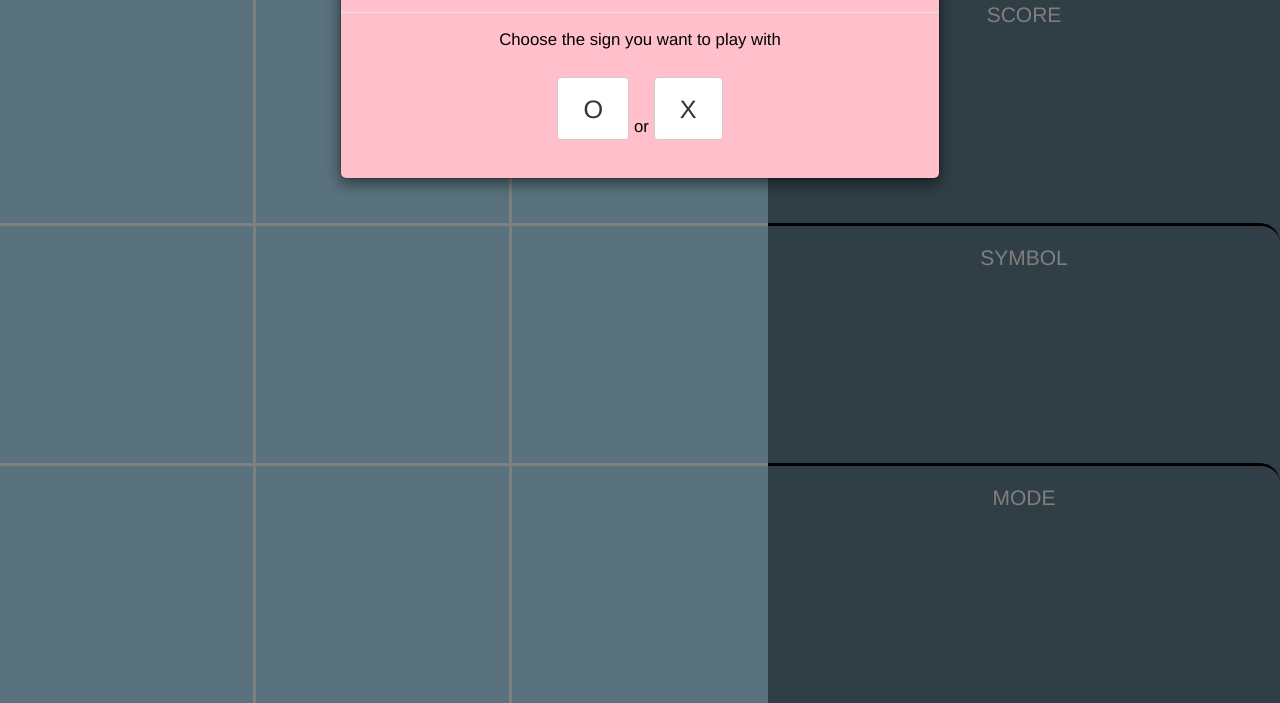
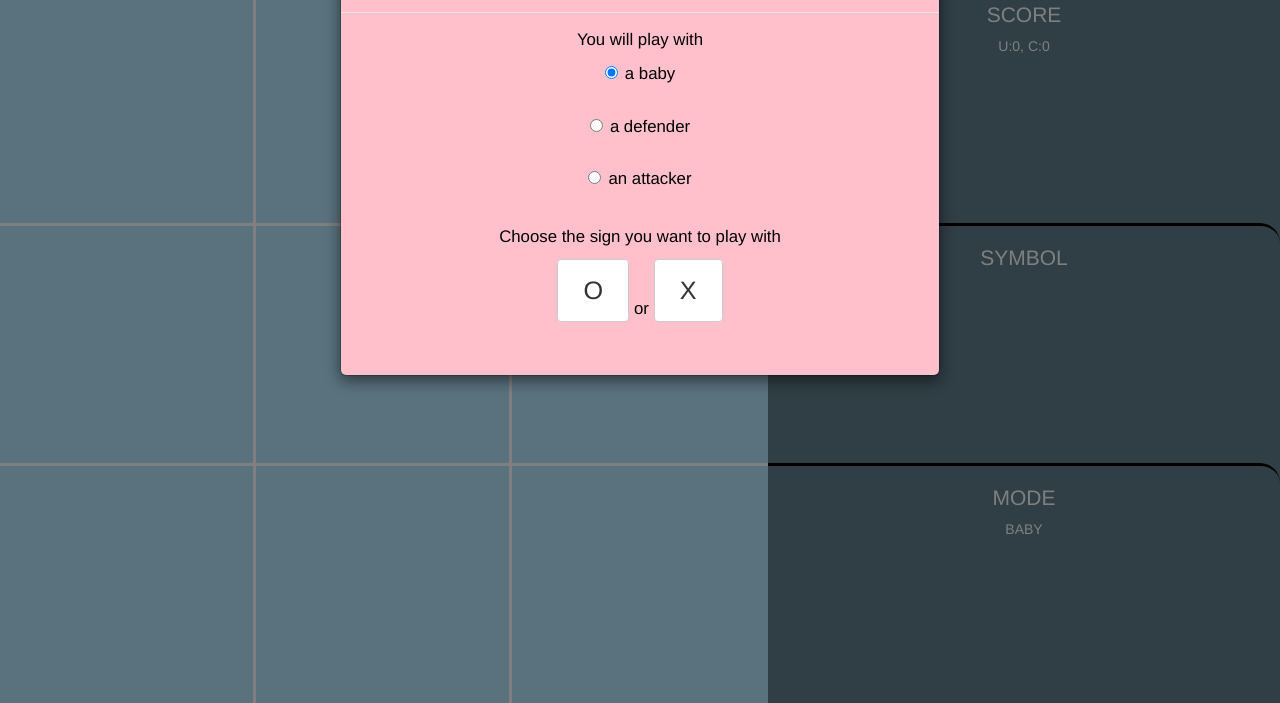
Before and after one commit to ewathedoer/tictactoe, a plain HTML site: page index.html in a window 1280 px wide. Shown: the part 97-800 px from the top of the page. Drawn offline with nearby package versions, Linux system fonts and the light colour scheme.

Commit message:
create skeleton of side menu
mode: the logic of defender and attacker mode still needs to be
implemented

```diff
--- a/index.html
+++ b/index.html
@@ -16,14 +16,34 @@
         <div class="modal-header">
           <h4 class="modal-title">Tic Tac Toe</h4>
         </div>
+
         <div class="modal-body">
+          <!-- mode -->
+          <p>You will play with</p>
+          <div class="radio">
+            <label>
+              <input type="radio" name="mode" class="mode" value="baby" checked>
+              a baby
+            </label>
+          </div>
+          <div class="radio">
+            <label>
+              <input type="radio" name="mode" class="mode" value="defender">
+              a defender
+            </label>
+          </div>
+          <div class="radio">
+            <label>
+              <input type="radio" name="mode" class="mode" value="attacker">
+              an attacker
+            </label>
+          </div>
+
           <p>Choose the sign you want to play with</p>
-        </div>
-
-       <button id="o" type="button" class="btn btn-default" data-dismiss="modal">O</button>
-       <span> or </span>
-       <button id="x" type="button" class="btn btn-default" data-dismiss="modal">X</button>
-
+          <button id="o" type="button" class="btn btn-default" data-dismiss="modal">O</button>
+          <span> or </span>
+          <button id="x" type="button" class="btn btn-default" data-dismiss="modal">X</button>
+        </div> <!-- /.modal-body -->
       </div><!-- /.modal-content -->
     </div><!-- /.modal-dialog -->
   </div><!-- /.modal -->
@@ -49,12 +69,15 @@
     <div class="settings">
       <div id="score" class="settings-button border-wide">
         <h2>score</h2>
+        <p id="score-info"></p>
       </div>
       <div id="symbol" class="settings-button border-wide border-settings-top">
         <h2>symbol</h2>
+        <p id="symbol-info"></p>
       </div>
       <div id="mode" class="settings-button border-settings-top">
         <h2>mode</h2>
+        <p id="mode-info"></p>
       </div>
     </div>
   </section> <!-- board -->
--- a/main.css
+++ b/main.css
@@ -182,3 +182,9 @@ h2 {
   font-size: 1.5em;
   margin-bottom:1.5em;
 }
+#replay {
+  margin-bottom: 2em;
+}
+.radio {
+  margin-bottom: 2em;
+}
--- a/main.js
+++ b/main.js
@@ -6,6 +6,8 @@ var turn = "U"; // user starts each time
 var gameBoard = [[EMPTY, EMPTY, EMPTY],
                  [EMPTY, EMPTY, EMPTY],
                  [EMPTY, EMPTY, EMPTY]];
+var score = {U:0, C:0};
+var mode = "baby";
 
 function displayGameBoard() {
   for (var x = 0; x <= 2; x++) {
@@ -82,17 +84,21 @@ function checkGameBoardComplete() {
 
   if (complete) {
     $("#turn").text("Game finished");
+
     if (winner === null) {
       $("#emotion").text("Good job!");
       $("#winner").text("It's a draw!");
     } else if (winner[0] == user) {
       $("#emotion").text("Congratulations!");
       $("#winner").text("You won!");
+      score.U += 1;
     } else {
       $("#emotion").text("Sorry, you lost...");
       $("#winner").text("Better luck next time!");
+      score.C += 1;
     }
 
+    $("#score-info").text("U:" + score.U + ", C:" + score.C);
     $("#final-info").modal();
   }
 
@@ -137,6 +143,8 @@ function checkGameWinner() {
 
 $(document).ready(function() {
   $("#symbol-choice").modal();
+  $("#score-info").text("U:" + score.U + ", C:" + score.C);
+  $("#mode-info").text(mode);
 
   // assign the symbol for a user and a computer
   $("#o").on("click", function() {
@@ -144,13 +152,20 @@ $(document).ready(function() {
     computer = "X";
     displayGameBoard();
     displayTurnInfo();
+    $("#symbol-info").text("O");
+    mode = $(".mode:checked").val();
+    $("#mode-info").text(mode);
   });
   $("#x").on("click", function() {
     user = "X";
     computer = "O";
     displayGameBoard();
     displayTurnInfo();
+    $("#symbol-info").text("X");
+    mode = $(".mode:checked").val();
+    $("#mode-info").text(mode);
   });
+
   // replay
   $("#replay").on("click", function() {
     // remove winning line class
```
